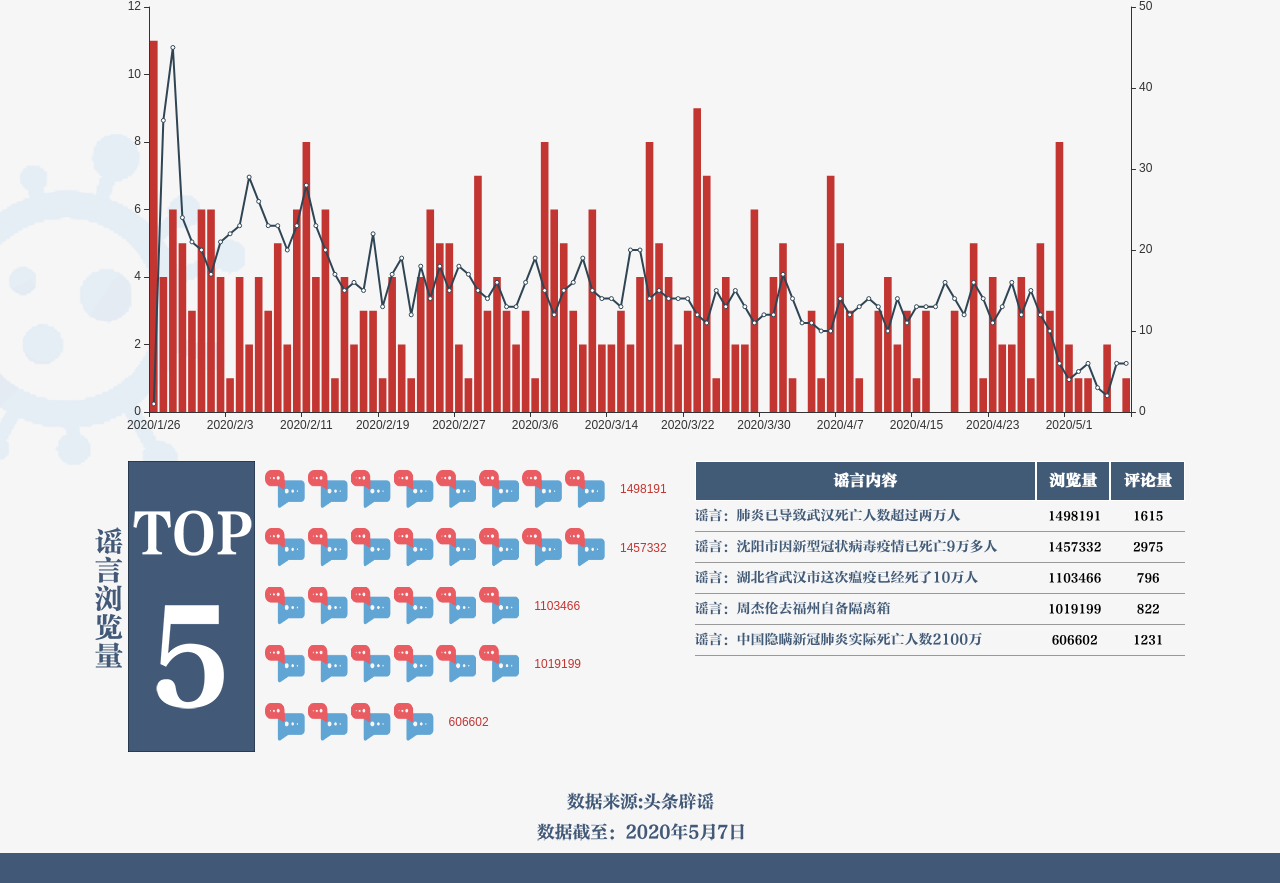
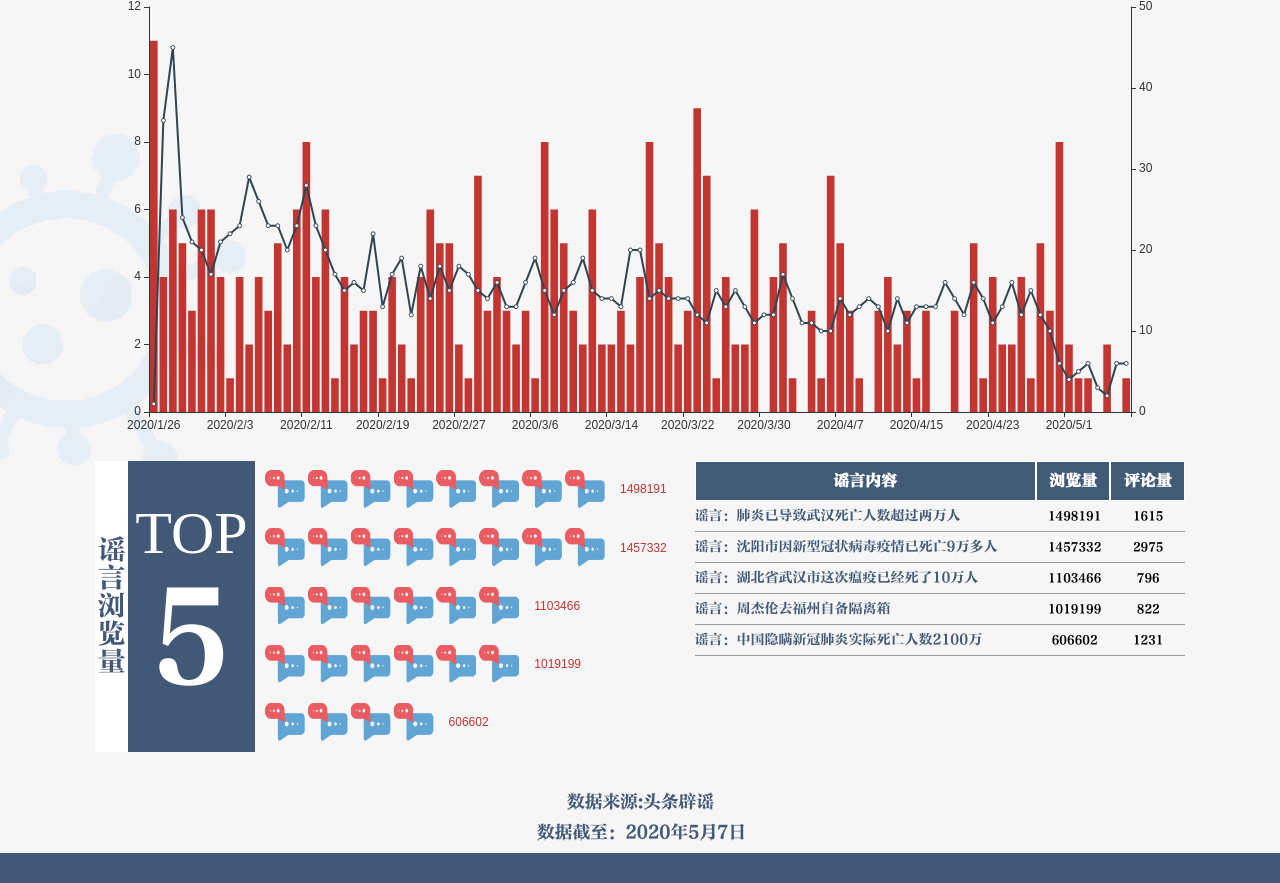
Before and after one commit to zjhch123/COVID19-Rumour-Data-Viz, a website: page app/index.html in a window 1280 px wide. Shown: the part 724-1607 px from the top of the page. Drawn offline with Linux system fonts and the light colour scheme.

Commit message:
Feat: text style

```diff
--- a/app/index.html
+++ b/app/index.html
@@ -51,7 +51,17 @@
       <div class="row row-3">
         <div class="column column-1">
           <div class="left">
-            <img src="./img/rumour.png">
+            <div class="left-left">
+              <div>谣</div>
+              <div>言</div>
+              <div>浏</div>
+              <div>览</div>
+              <div>量</div>
+            </div>
+            <div class="left-right">
+              <div class="top">TOP</div>
+              <div class="five">5</div>
+            </div>
           </div>
           <div class="right">
             <div id="chart5"></div>
--- a/app/scss/index.scss
+++ b/app/scss/index.scss
@@ -90,6 +90,36 @@ header {
     .left {
       height: 291px;
       width: 160px;
+      display: flex;
+      .left-left {
+        width: 33px;
+        background: white;
+        height: 100%;
+        font-size: 28px;
+        line-height: 28px;
+        color: RGB(65, 88, 119);
+        display: flex;
+        flex-direction: column;
+        align-items: center;
+        justify-content: center;
+      }
+      .left-right {
+        flex: 1;
+        height: 100%;
+        background-color: RGB(65, 88, 119);
+        text-align: center;
+        color: white;
+        display: flex;
+        flex-direction: column;
+        align-items: center;
+        justify-content: center;
+        .top {
+          font-size: 60px;
+        }
+        .five {
+          font-size: 124px;
+        }
+      }
     }
     .right {
       width: 430px;
```
Also changed, not shown: app/css/index.css.
